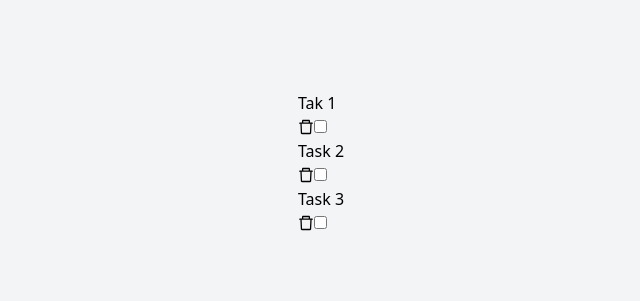
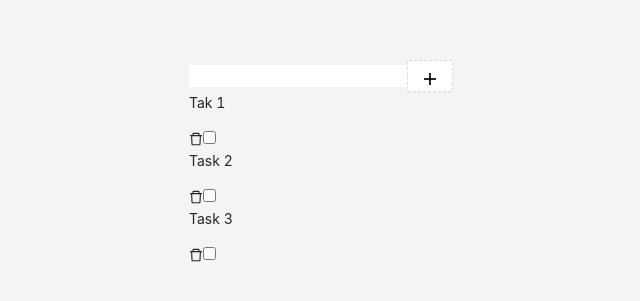
Before and after one commit to Binuraowin/cabbage-apps-todoapp, a React (Create React App) app in the folder cabbage-todoapp/: page / in a window 1280 px wide. Shown: the part 237-538 px from the top of the page, without its empty margins (319-959 px from the left). Built offline with nearby package versions, Linux system fonts and the light colour scheme.

Commit message:
add todo

```diff
--- a/cabbage-todoapp/src/Components/Todos.tsx
+++ b/cabbage-todoapp/src/Components/Todos.tsx
@@ -1,6 +1,7 @@
 import { Row } from "./row/Row"
 import { data } from "../todos"
 import { useState } from "react"
+import { AddTodo } from "./addTodo/AddTodo"
 
 type Todo ={
     id: string
@@ -10,6 +11,8 @@ type Todo ={
 
 export const Todos = () =>{
     const [todos, setTodos] = useState<Todo[]>(data)
+    const [task, setTask] = useState("")
+
 
     const handleDeleteTodo = (id: string) => {
         const updatedTodos = todos.filter((todo) => todo.id !== id)
@@ -31,6 +34,7 @@ export const Todos = () =>{
 
     return (
         <section>
+            <AddTodo task={task}/>
             {todos.map((todo) => (
                 <Row key={todo.id}  todo={todo} handleDeleteTodo={handleDeleteTodo} handleCheckTodo={handleCheckTodo}/>
             ))}
--- /dev/null
+++ b/cabbage-todoapp/src/Components/addTodo/AddTodo.tsx
@@ -0,0 +1,24 @@
+import { Button, DatePicker, version } from "antd";
+import "antd/dist/antd.css";
+import { PlusOutlined } from '@ant-design/icons';
+
+export type AddTodoProps ={
+    task:string
+}
+
+export const AddTodo = ({
+  task,
+}: AddTodoProps) => (
+  <form  onSubmit={() => null}>
+
+    <input
+      type="text"
+      name="task"
+      value={task}
+      onChange={() => null}
+    />
+    <Button onClick={() => null} type={"dashed"} aria-label="Add todo">
+        <PlusOutlined  />
+    </Button>
+  </form>
+)
```
